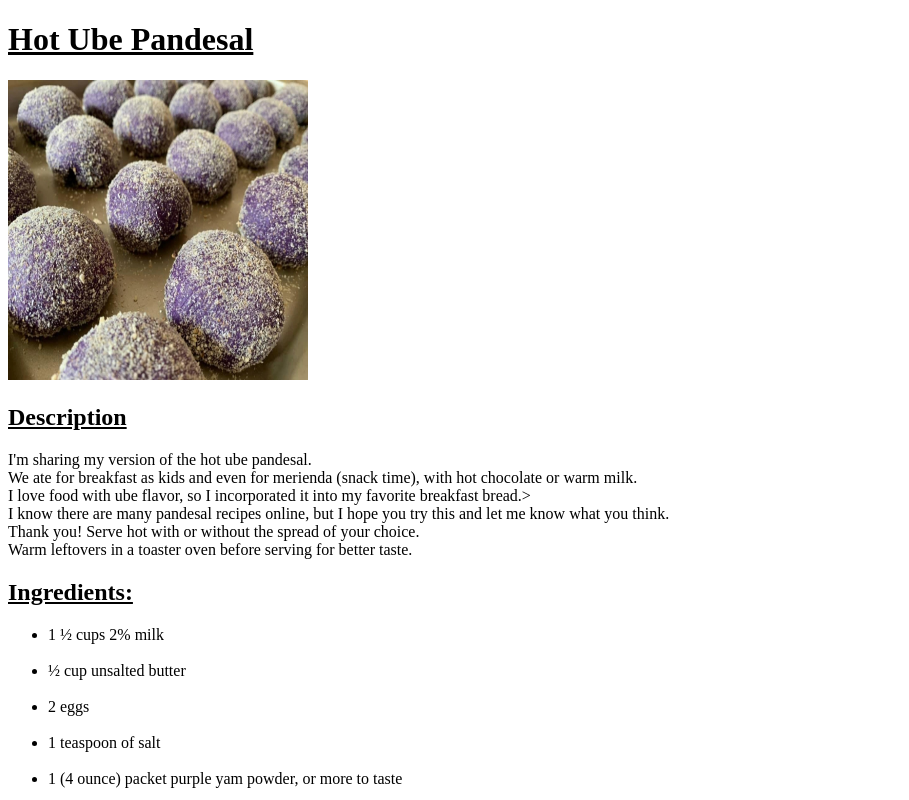
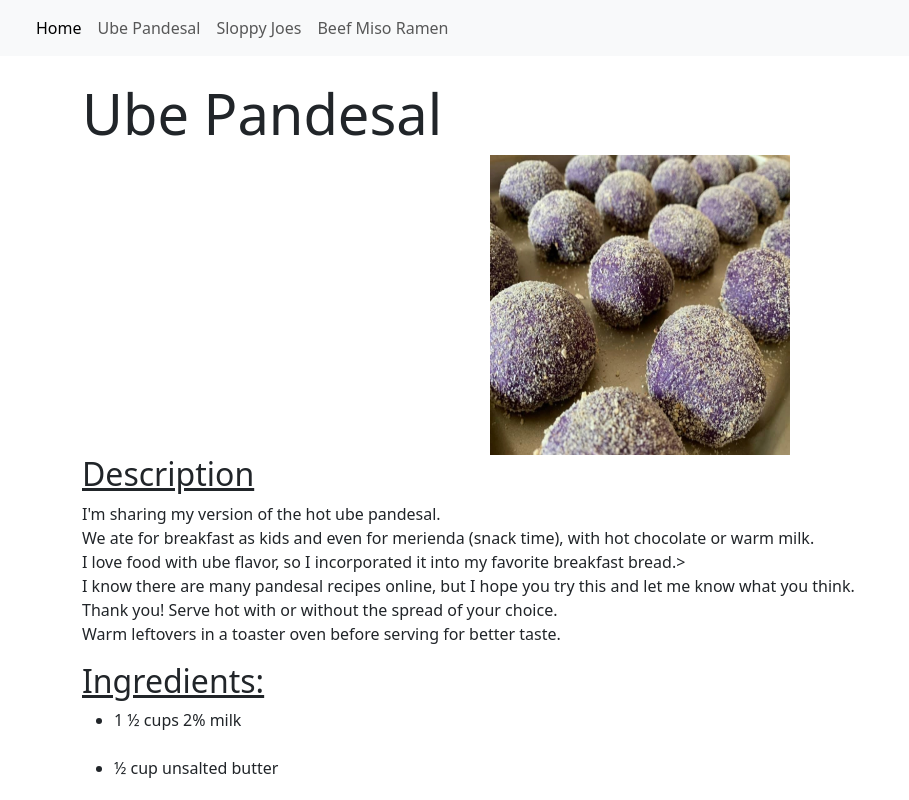
Before and after one commit to juswamacbook/odin-recipes, a plain HTML site: page recipes/Ube_Pandesal.html in a window 1280 px wide. Shown: the top 800 px of the page, without its empty margins (0-909 px from the left). Drawn offline with nearby package versions, Linux system fonts and the light colour scheme.

Commit message:
added new stuff

```diff
--- a/recipes/Ube_Pandesal.html
+++ b/recipes/Ube_Pandesal.html
@@ -3,15 +3,48 @@
 <head>
     <meta charset="UTF-8">
     <meta name="viewport" content="width=device-width, initial-scale=1.0">
+    <link href="https://cdn.jsdelivr.net/npm/bootstrap@5.3.8/dist/css/bootstrap.min.css"
+    rel="stylesheet" integrity="sha384-sRIl4kxILFvY47J16cr9ZwB07vP4J8+LH7qKQnuqkuIAvNWLzeN8tE5YBujZqJLB"
+    crossorigin="anonymous">
+    <script src="https://cdn.jsdelivr.net/npm/@popperjs/core@2.11.8/dist/umd/popper.min.js"></script>
+    <link href="https://cdn.jsdelivr.net/npm/bootstrap@5.3.3/dist/css/bootstrap.min.css" rel="stylesheet">
+    <script src="https://cdn.jsdelivr.net/npm/bootstrap@5.3.3/dist/js/bootstrap.min.js"></script>
+    <script src="script.js"></script>
+    <link rel="stylesheet" href="style.css">
     <title>
         Hot Ube-Pandesal Recipe
     </title>
 </head>
 <body>
-    <h1>
-        <u>Hot Ube Pandesal</u>
-    </h1>
-    <img src = "../images/Ube_Pandesal_(Filipino_purple_yam_Bread_roll).jpg" alt = "Ube Pandesal" height = 300 width = 300>
+    <nav class="navbar navbar-expand-lg bg-body-tertiary">
+<div class="container-fluid">
+        <a class="navbar-brand" href="#"></a>
+    <button class="navbar-toggler" type="button" datat-bs-theme = "dark" data-bs-toggle="collapse" data-bs-target="#navbarNav" aria-controls="navbarNav" aria-expanded="false" aria-label="Toggle navigation">
+        <span class="navbar-toggler-icon"></span>
+    </button>
+    <div class="collapse navbar-collapse" id="navbarNav">
+        <ul class="navbar-nav">
+            <li class="nav-item">
+                <a class="nav-link active" aria-current="page" href="index.html">Home</a>
+            </li>
+            <li class="nav-item">
+                <a class="nav-link" href="Ube_Pandesal.html">Ube Pandesal</a>
+            </li>
+            <li class="nav-item">
+                <a class="nav-link" href="Sloppy_Joes.html">Sloppy Joes</a>
+            </li>
+            <li class = "nav-item">
+                <a class = "nav-link" href = "Beef_Miso_Ramen.html">Beef Miso Ramen</a>
+            </li>
+        </ul>
+    </div>
+</div>
+</nav>
+    <div class = "container mt-4">
+    <div class="jumbotron">
+        <h1 class="display-4">Ube Pandesal</h1>
+    <img src = "../images/Ube_Pandesal_(Filipino_purple_yam_Bread_roll).jpg" alt = "Ube Pandesal" height = 300 width = 300
+    style = "display: block; margin-left: auto; margin-right: auto;">
     <h2>
         <u>Description</u>
     </h2>
@@ -47,6 +80,8 @@
                 <li>Pour bread crumbs into a shallow plate; roll balls of dough in bread crumbs until coated. Arrange close together, slightly touching, in an ungreased baking pan.</li><br>
                 <li>Bake in the preheated oven until tops are golden brown, about 15 minutes.</li>
         </ol>
+    </ul>
+    </div>
 
 </body>
 </html>
--- a/recipes/script.js
+++ /dev/null
@@ -1,6 +0,0 @@
-<script type = "module">
-    import {Toast} from 'bootstrap.esm.js';
-
-    Array.from(document.querySelectorAll('.toast'))
-    .forEach(toastNode => new Toast(toastNode))
-</script>
```
Also changed, not shown: recipes/index.html (+8 -0 lines).
